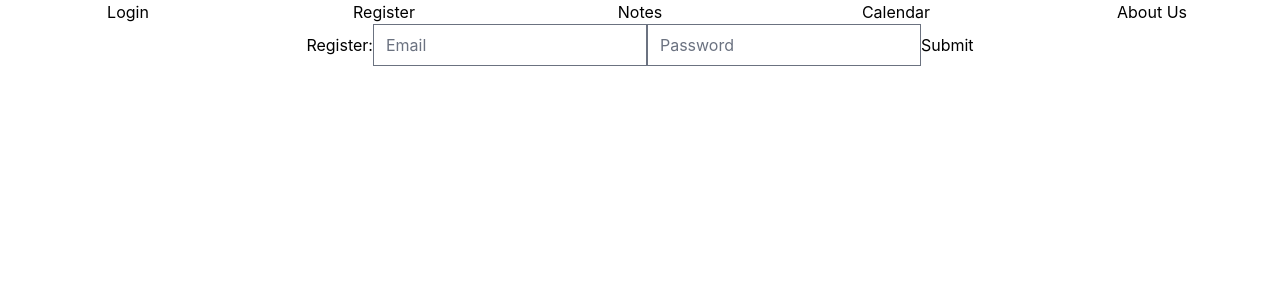
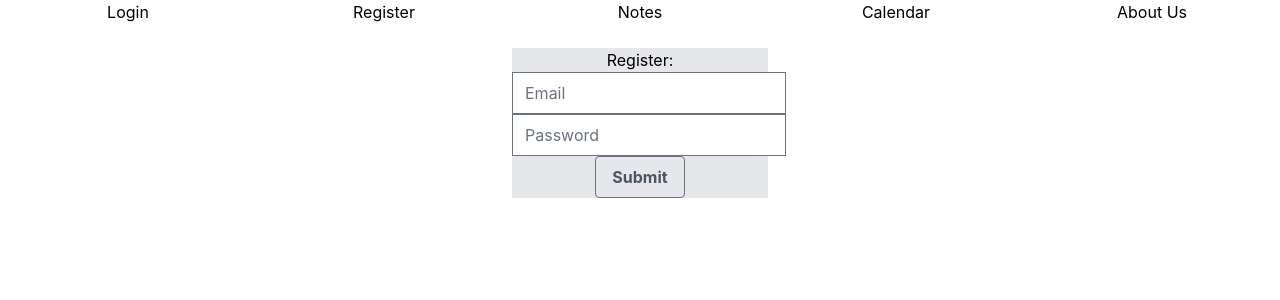
Before and after one commit to mcsuGH/NotEd, a React (Create React App) app in the folder client/: page /register in a window 1280 px wide. Shown: the top 300 px of the page. Built offline with nearby package versions, Linux system fonts and the light colour scheme; no server answers.

Commit message:
Styling for Register component

```diff
--- a/client/src/components/authentication/signUp/signUp.js
+++ b/client/src/components/authentication/signUp/signUp.js
@@ -19,8 +19,11 @@ export default function SignUp( {url} ) {
   };
 
   return (
-    <div className="form">
+    <div className="flex flex-1 grid">
+      <br></br>
+      <div className="block bg-gray-200 h-full w-1/5 place-self-center">
         Register:
+        <br></br>
         <input
           aria-label="email"
           placeholder="Email"
@@ -28,6 +31,7 @@ export default function SignUp( {url} ) {
           type="email"
           onChange={handleEmail}
         />
+        <br></br>
         <input
           aria-label="password"
           placeholder="Password"
@@ -35,12 +39,15 @@ export default function SignUp( {url} ) {
           type="password"
           onChange={handlePassword}
         />
+        <br></br>
         <button
           type="submit"
           onClick={handleSubmit}
+          className="bg-white-500 hover:bg-gray-300 text-gray-600 font-bold py-2 px-4 border border-gray-500 rounded"
         >
           Submit
         </button>
       </div>
+    </div>
   )
 }
```
Lines whose indentation alone changed are shown as unchanged.
